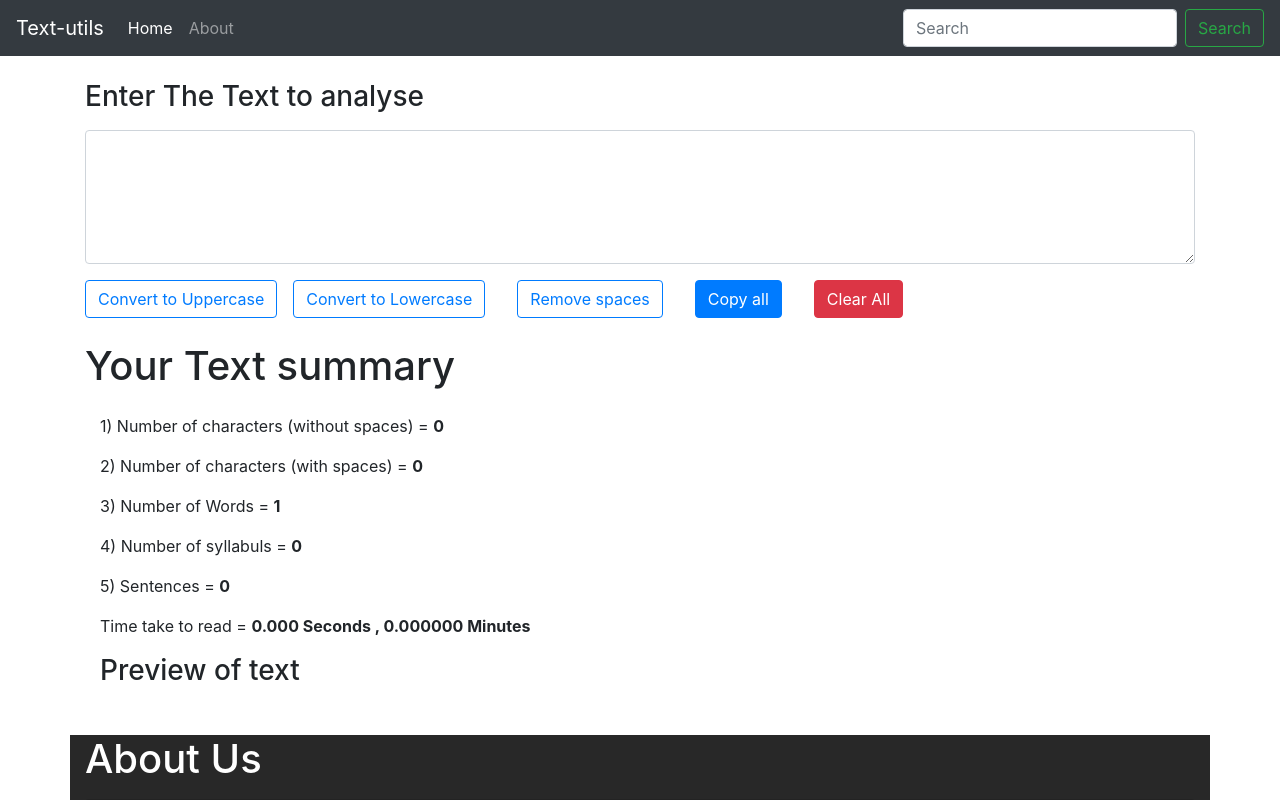
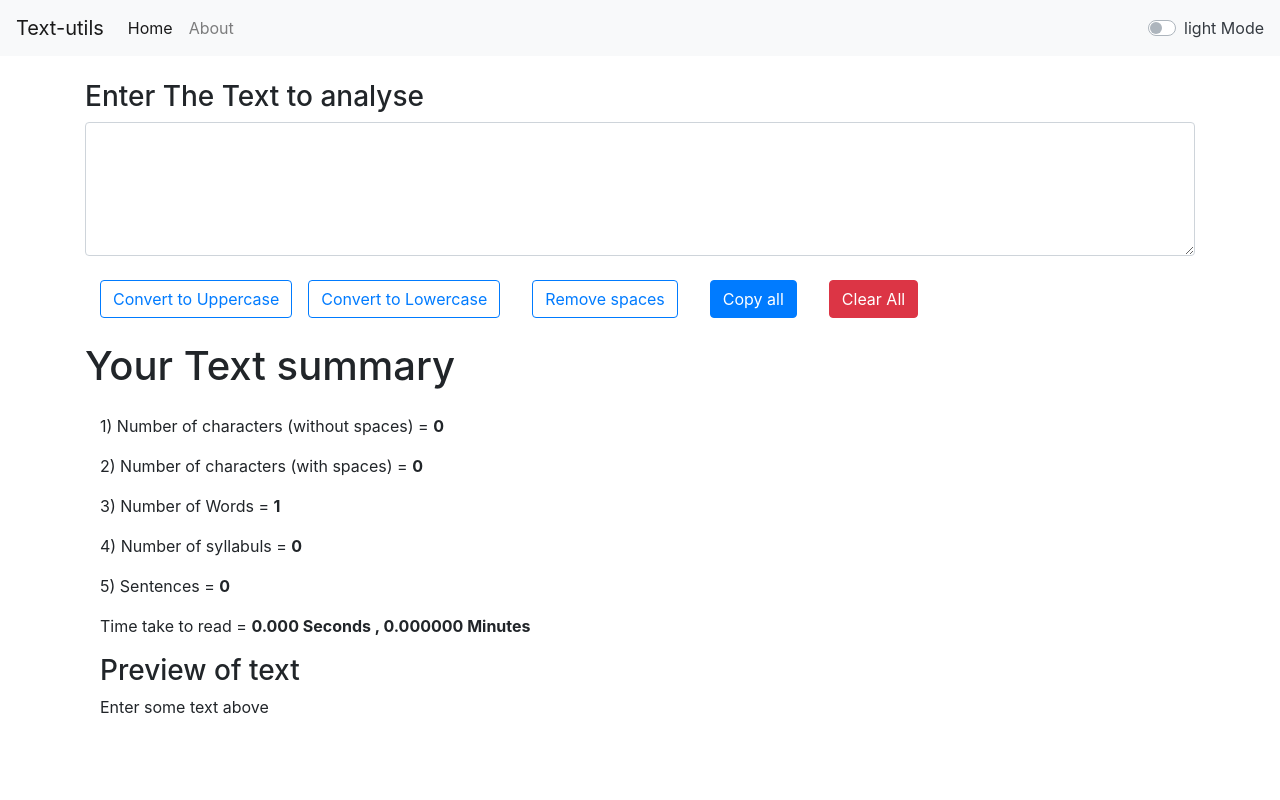
Before and after one commit to Basant8077/Web-development-, a React (Create React App) app in the folder React.js/Intro to react.js/textutils/: page / in a window 1280 px wide. Shown: the top 800 px of the page. Built offline with nearby package versions, Linux system fonts and the light colour scheme.

Commit message:
Introduced Dark Mode and Alert in app

```diff
--- a/React.js/Intro to react.js/textutils/src/App.js
+++ b/React.js/Intro to react.js/textutils/src/App.js
@@ -1,22 +1,62 @@
 
+import { useState } from 'react';
 import './App.css';
-import About from './components/About';
+// import About from './components/About';
 import Navbar from './components/Navbar';
 import TextForm from './components/TextForm';
+import Alert from './components/Alert';
 
 
 function App() {
+  const[mode , setMode] = useState('light');
+  const[alert , setAlert] = useState(null);
+
+  const changeAlert =(message , type)=>{
+
+    setAlert({
+      msg: message,
+      type: type
+    })
+    setTimeout(() => {
+      setAlert(null)
+    }, 2000);
+
+  }
+
+
+  const change = ()=>{
+    if(mode ==='light')
+    {
+      setMode('dark');
+      document.body.style.backgroundColor="rgb(40, 40, 40)"
+      document.body.style.color="white"
+      changeAlert("Dark Mode Activated","success")
+
+    }
+    else{
+      setMode('light');
+      document.body.style.backgroundColor="white"
+      document.body.style.color="black"
+      changeAlert("Light Mode Enabled" , "success")
+    }
+  }
+
+
+
   return (
     //! inside it the content is jsx and it return only one value and you can wrap it in jsx fragment shown blow
     //* className is replaced with classNameName
     //* for is relaced with htmlFor since for is a reserved keyword in java script
     //* tab is replaced with tabIndex
+
+
     <>
       {/* <Navbar title = "Text-utils"  aboutus = "About text utils" / > */}
-      <Navbar title = "Text-utils"  / >
+      <Navbar title = "Text-utils" mode = {mode} toggleMode ={change}/ >
+      <Alert alert={alert}/>
 
-      <TextForm Heading ="Enter The Text to analyse " />
-      <About  />
+      <TextForm Heading ="Enter The Text to analyse " mode = {mode} changeAlert = {changeAlert}/>
+      {/* <About  /> */}
     </>
   );
 }
--- a/React.js/Intro to react.js/textutils/src/components/About.js
+++ b/React.js/Intro to react.js/textutils/src/components/About.js
@@ -4,7 +4,7 @@ export default function About() {
 
   const [myStyle, setmystyle] = useState({  //my style will take an object
     color: 'white',
-    backgroundColor: '#282828'
+    backgroundColor: '#6c757d'
   });
   const[btn , btnChange] = useState('Light Mode');
 
--- /dev/null
+++ b/React.js/Intro to react.js/textutils/src/components/Alert.js
@@ -0,0 +1,15 @@
+import React from 'react'
+
+export default function Alert(props) {
+    const capatilize = (word)=>{
+        let lower = word.toLowerCase();
+        return lower.charAt(0).toUpperCase()+ lower.slice(1);
+    }
+    return (
+
+            props.alert && <div className={`alert alert-${props.alert.type} alert-dismissible fade show`} role="alert">
+               <strong>{capatilize(props.alert.type)}</strong> {props.alert.msg}
+            </div>
+
+    )
+}
--- a/React.js/Intro to react.js/textutils/src/components/Navbar.js
+++ b/React.js/Intro to react.js/textutils/src/components/Navbar.js
@@ -5,7 +5,7 @@ import PropTypes from 'prop-types'
 export default function Navbar(props) {
   return (
 
-    <nav className="navbar navbar-expand-lg navbar-dark bg-dark">
+    <nav className={`navbar navbar-expand-lg navbar-${props.mode} bg-${props.mode}`}>
   <a className="navbar-brand" href="/">{props.title}</a>
   <button className="navbar-toggler" type="button" data-toggle="collapse" data-target="#navbarSupportedContent" aria-controls="navbarSupportedContent" aria-expanded="false" aria-label="Toggle navigation">
     <span className="navbar-toggler-icon"></span>
@@ -20,11 +20,11 @@ export default function Navbar(props) {
         <a className="nav-link" href="/">{props.aboutus}</a>
       </li>
     </ul>
-    <form className="form-inline my-2 my-lg-0">
-      <input className="form-control mr-sm-2" type="search" placeholder="Search" aria-label="Search"/>
-      <button className="btn btn-outline-success my-2 my-sm-0" type="submit">Search</button>
-    </form>
   </div>
+  <div className="custom-control custom-switch ">
+  <input type="checkbox" onClick={props.toggleMode} className="custom-control-input" id="customSwitch1" />
+  <label className={`custom-control-label text-${props.mode === 'light'?'dark':'light'}`} htmlFor="customSwitch1">{props.mode} Mode</label>
+</div>
 </nav>
   )
 }
--- a/React.js/Intro to react.js/textutils/src/components/TextForm.js
+++ b/React.js/Intro to react.js/textutils/src/components/TextForm.js
@@ -5,22 +5,18 @@ import PropTypes from 'prop-types'
 
 export default function TextForm(props) {
     //! Features
-    const handlelower = () => {
-        let lower_Text = text.toLowerCase();
-        setText(lower_Text);
-    }
+
     const findcharcters = () => {
         let str = text.trim();
         return str.length;
     }
-    const findSyllabul =()=>{
+    const findSyllabul = () => {
         let syllabul = text.split('')
-        let count=0;
+        let count = 0;
         for (let i = 0; i < syllabul.length; i++) {
-            if(
-                syllabul[i]==='a'|| syllabul[i]==='e' || syllabul[i]==='i'|| syllabul[i]==='o'|| syllabul[i]==='u'|| syllabul[i]==='A'|| syllabul[i]==='E'|| syllabul[i]==='I' || syllabul[i]==='O'|| syllabul[i]==='U'
-            )
-            {
+            if (
+                syllabul[i] === 'a' || syllabul[i] === 'e' || syllabul[i] === 'i' || syllabul[i] === 'o' || syllabul[i] === 'u' || syllabul[i] === 'A' || syllabul[i] === 'E' || syllabul[i] === 'I' || syllabul[i] === 'O' || syllabul[i] === 'U'
+            ) {
                 count++;
             }
 
@@ -28,25 +24,23 @@ export default function TextForm(props) {
         return count;
 
     }
-    const sentence = ()=>{
+    const sentence = () => {
 
         let data = text.split(''); //split in charcter array [a,w,e,d,d,w,f]
         let count = 0;
-        for(let i =0 ; i < data.length ; i++)
-        {
-            if(data[i]==='.')
-            {
+        for (let i = 0; i < data.length; i++) {
+            if (data[i] === '.') {
                 count++;
             }
         }
         return count;
     }
 
-    const display =()=>{
+    const display = () => {
         let a = findSyllabul();
         return a;
     }
-    const displaysentence=()=>{
+    const displaysentence = () => {
         let a = sentence();
         return a;
     }
@@ -55,6 +49,12 @@ export default function TextForm(props) {
 
 
     //! Buttons
+
+    const handlelower = () => {
+        let lower_Text = text.toLowerCase();
+        setText(lower_Text);
+        props.changeAlert("Text changed to Lower Case", "success")
+    }
     const handleonchange = (event) => {
 
         setText(event.target.value)
@@ -64,8 +64,9 @@ export default function TextForm(props) {
 
         let newText = text.toUpperCase();
         setText(newText)
+        props.changeAlert("Text changed to Upper Case", "success")
     }
-    const handlespace=()=>{
+    const handlespace = () => {
 
         let newText = text.split(/[  ]+/);
         //* [] charcter set matches any given set in here 2 spaces
@@ -74,7 +75,7 @@ export default function TextForm(props) {
 
     }
 
-    const copytext=()=>{
+    const copytext = () => {
         let text = document.getElementById("exampleFormControlTextarea1")
         text.select();
         navigator.clipboard.writeText(text.value)
@@ -83,6 +84,7 @@ export default function TextForm(props) {
 
     const handleclear = () => {
         setText("");
+        props.changeAlert("Text is cleared", "success")
     }
 
 
@@ -94,13 +96,22 @@ export default function TextForm(props) {
         <>
             <div className="container my-4 ">
                 <h3>{props.Heading}</h3>
-                <textarea className="form-control my-3" value={text
+                {/* method 1 bg-${props.mode} text-${props.mode==='light'?'dark':'light'} */}
+                <textarea className={`form-control my-3}`} style={{
+                    backgroundColor: props.mode === 'light' ? 'white' : '#6c757d',
+                    color: props.mode === 'light' ? 'black' : 'white'
+                }} value={text
                 } onChange={handleonchange} id="exampleFormControlTextarea1" rows="5"></textarea>
-                <button className='btn btn-outline-primary' onClick={handleonclick} >Convert to Uppercase</button>
-                <button className='btn btn-outline-primary mx-3' onClick={handlelower} >Convert to Lowercase</button>
-                <button className='btn btn-outline-primary mx-3' onClick={handlespace} >Remove spaces</button>
-                <button className='btn btn-primary mx-3' onClick={copytext} >Copy all</button>
-                <button className='btn btn-danger mx-3' onClick={handleclear} >Clear All</button>
+
+                <div className="container my-4">
+                    <button className='btn btn-outline-primary' onClick={handleonclick} >Convert to Uppercase</button>
+                    <button className='btn btn-outline-primary mx-3' onClick={handlelower} >Convert to Lowercase</button>
+                    <button className='btn btn-outline-primary mx-3' onClick={handlespace} >Remove spaces</button>
+                    <button className='btn btn-primary mx-3' onClick={copytext} >Copy all</button>
+                    <button className='btn btn-danger mx-3' onClick={handleclear} >Clear All</button>
+                </div>
+
+
             </div>
 
 
@@ -115,7 +126,7 @@ export default function TextForm(props) {
                     <p> Time take to read = <b>{(text.length * 0.087).toFixed(3)} Seconds , {(text.length * 0.001464).toFixed(6)} Minutes</b> </p>
 
                     <h3>Preview of text</h3>
-                    <p>{text}</p>
+                    <p>{text.length > 0 ? text : "Enter some text above"}</p>
                 </div>
             </div>
         </>
```
